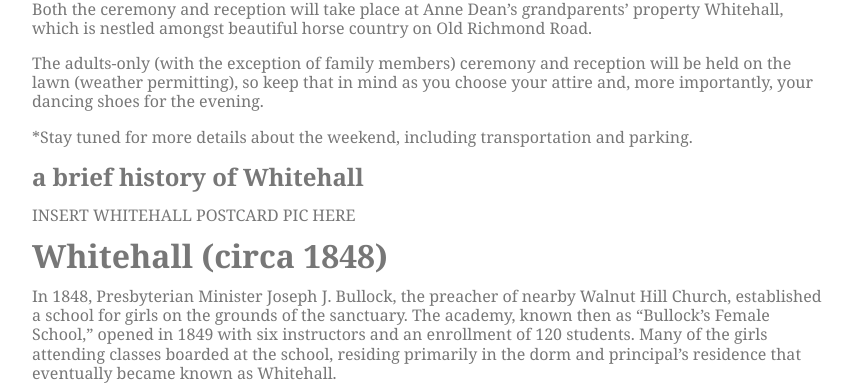
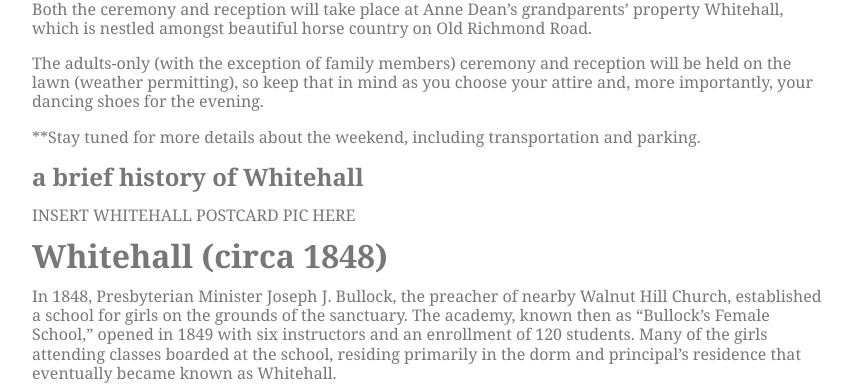
Before and after one commit to nikolaiwarner/annedeanandrand.com, a Jekyll site: the page built from weekend.md, in a window 1280 px wide. Shown: the part 858-1243 px from the top of the page, without its empty margins (208-1071 px from the left). Built offline with Jekyll 4.4.1, drawn with Linux system fonts in a browser that asks for light colours.

```diff
--- a/weekend.md
+++ b/weekend.md
@@ -11,7 +11,7 @@ Both the ceremony and reception will take place at Anne Dean's grandparents' pro
 
 The adults-only (with the exception of family members) ceremony and reception will be held on the lawn (weather permitting), so keep that in mind as you choose your attire and, more importantly, your dancing shoes for the evening.
 
-*Stay tuned for more details about the weekend, including transportation and parking.
+**Stay tuned for more details about the weekend, including transportation and parking.
 
 
 ##a brief history of Whitehall
```
